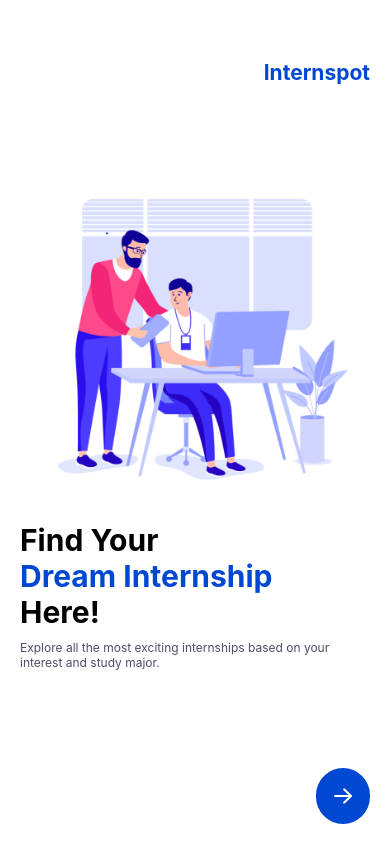
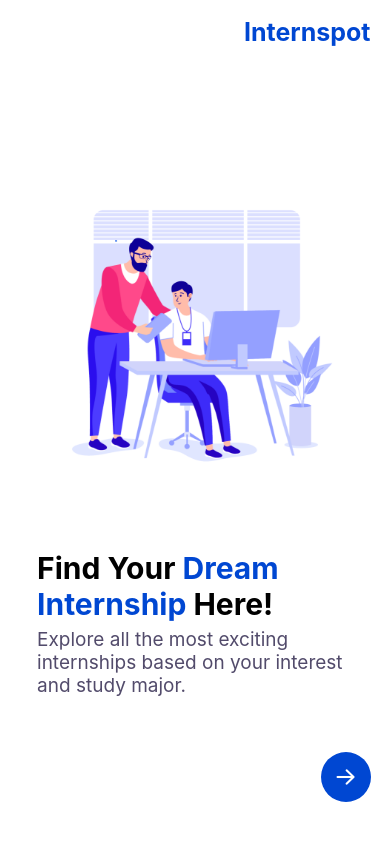
Before and after one commit to salma-elbakkouri/internspot-app, a React Native app: screen /Welcome in a window 390 px wide. Built offline with nearby package versions, Linux system fonts and the light colour scheme; no server answers.

Commit message:
making welcome page web friendly

```diff
--- a/config/firebase.js
+++ b/config/firebase.js
@@ -1,7 +1,11 @@
+
   import { initializeApp } from 'firebase/app';
   import { getFirestore } from 'firebase/firestore/lite';
   import { getAuth, initializeAuth, getReactNativePersistence, createUserWithEmailAndPassword, sendEmailVerification as sendVerificationEmail, signInWithEmailAndPassword } from 'firebase/auth'; // Import signInWithEmailAndPassword
   import ReactNativeAsyncStorage from '@react-native-async-storage/async-storage';
+  import { browserLocalPersistence, setPersistence } from 'firebase/auth';
+  import { Platform } from 'react-native';
+
 
   // const firebaseConfig = {
   //   apiKey: "AIzaSyBSLvtOwLYJ45f4-AwacbZp9PfHoYpfYcU",
@@ -26,9 +30,22 @@ const firebaseConfig = {
 
   const app = initializeApp(firebaseConfig);
   const db = getFirestore(app);
-const auth = initializeAuth(app, {
-  persistence: getReactNativePersistence(ReactNativeAsyncStorage)
+  // const auth = initializeAuth(app, {
+  //   persistence: getReactNativePersistence(ReactNativeAsyncStorage)
+  // });
+  const auth = getAuth(app);
+
+
+  // added code for web
+  if (Platform.OS === 'web') {
+    setPersistence(auth, browserLocalPersistence)
+      .then(() => {
+        // Now, Firebase auth will use local storage on web platforms
+      })
+      .catch((error) => {
+        console.error("Error setting persistence:", error);
       });
+  }
 
   // Define sendEmailVerification function
   const sendEmailVerification = async (user) => {
--- a/pages/WelcomePage.js
+++ b/pages/WelcomePage.js
@@ -1,16 +1,20 @@
 import React from 'react';
-import { View, Text, StyleSheet, Image, TouchableOpacity, Dimensions } from 'react-native';
-import { AntDesign } from '@expo/vector-icons'; // Import AntDesign icon library
+import { View, Text, StyleSheet, Image, TouchableOpacity, Dimensions, Platform } from 'react-native';
+import { AntDesign } from '@expo/vector-icons';
 import { useNavigation } from '@react-navigation/native';
-
-const { width, height } = Dimensions.get('window');
 
 export default function WelcomePage() {
   const navigation = useNavigation();
 
+  const { width } = Dimensions.get('window');
+  const isWeb = Platform.OS === 'web';  // Check if the platform is web
+
   const handleLoginPress = () => {
     navigation.navigate('Login');
   };
+
+  // Define styles inside the component to use the isWeb flag and responsive layout
+  const styles = getStyles(width, isWeb);
 
   return (
     <View style={styles.container}>
@@ -19,12 +23,11 @@ export default function WelcomePage() {
         <Image
           source={require('../assets/welcomepic.png')}
           style={styles.image}
+          onError={(e) => console.error("Failed to load image:", e.nativeEvent.error)} // Log error
         />
         <View style={styles.textContainer}>
           <Text style={styles.bigText}>
-            <Text style={styles.blackText}>Find Your{"\n"}</Text>
-            <Text style={styles.blueText}>Dream Internship{"\n"}</Text>
-            <Text style={styles.blackText}>Here!</Text>
+            Find Your <Text style={styles.blueText}>Dream Internship</Text> Here!
           </Text>
           <Text style={styles.smallText}>
             Explore all the most exciting internships based on your interest and study major.
@@ -38,25 +41,27 @@ export default function WelcomePage() {
   );
 }
 
-const styles = StyleSheet.create({
+// Function to dynamically generate responsive styles
+function getStyles(width, isWeb) {
+  const scale = width < 768 ? (width < 360 ? 1.2 : 1) : 0.8; // Adjust scale based on width thresholds
+  return StyleSheet.create({
     container: {
       flex: 1,
       backgroundColor: '#fff',
       alignItems: 'center',
       justifyContent: 'center',
-    paddingHorizontal: 20,
-    paddingTop: 30,
-    paddingBottom: 20,
-    position: 'relative', // Added to establish positioning context
+      paddingHorizontal: '5%',
+      paddingTop: '5%',
+      paddingBottom: '5%',
+      position: 'relative',
     },
     title: {
       position: 'absolute',
-    top: 30,
-    right: 20,
+      top: isWeb ? '2%' : '10%',
+      right: '5%',
       color: '#0047D2',
-    fontSize: 21,
+      fontSize: 25 * scale,
       fontWeight: 'bold',
-    marginTop:30,
     },
     content: {
       flex: 1,
@@ -64,18 +69,21 @@ const styles = StyleSheet.create({
       justifyContent: 'center',
     },
     image: {
-    width: width * 0.8,
-    height: height * 0.4,
+      width: isWeb ? '80%' : 300,  // Use a fixed width for mobile
+      height: isWeb ? '50%' : 200,  // Use a fixed height for mobile
       resizeMode: 'contain',
-    marginBottom: 20,
+      marginBottom: '5%',
     },
+
     textContainer: {
-    marginBottom: 20,
+      marginBottom: '5%',
+      width: '90%', // Responsive width for text container
+      textAlign: 'center', // Center the text within the container
     },
     bigText: {
-    fontSize: 30,
+      fontSize: 30 * scale,
       fontWeight: 'bold',
-    marginBottom: 10,
+      marginBottom: '2%',
     },
     blackText: {
       color: 'black',
@@ -86,14 +94,20 @@ const styles = StyleSheet.create({
     },
     smallText: {
       color: '#524B6B',
-    fontSize: 12,
+      fontSize: 19 * scale,
     },
     button: {
       position: 'absolute',
-    bottom: 20,
-    right: 20,
+      bottom: '5%',
+      right: '5%',
       backgroundColor: '#0047d2',
       borderRadius: 50,
-    padding: 15,
+      padding: '1%',
+      justifyContent: 'center', // Center content vertically
+      alignItems: 'center', // Center content horizontally
+      width: 50,  // Define a specific size for the button
+      height: 50,  // Define a specific size for the button
     },
+
   });
+}
```
Also changed, not shown: config/config.js (+8 -0 lines). Lines whose indentation alone changed are shown as unchanged.
